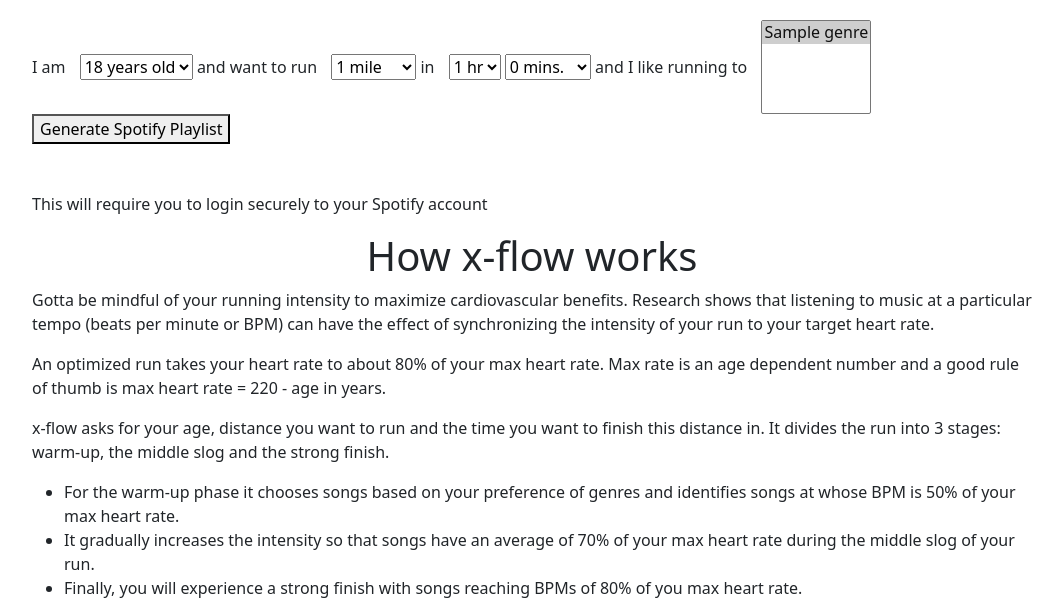
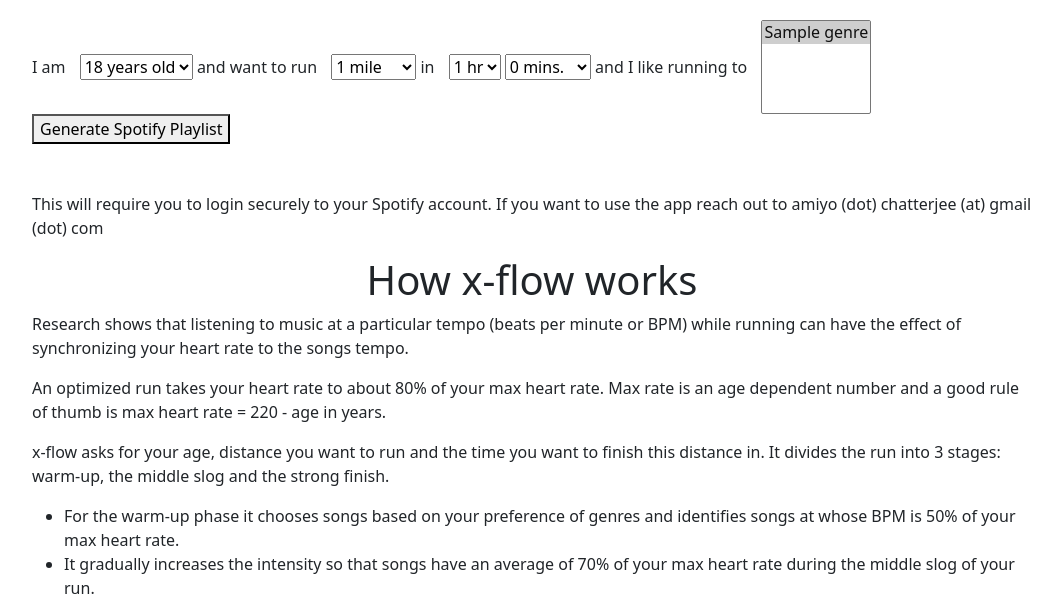
Before and after one commit to AmiyoKC/x-flow, a Flask app: page / in a window 1280 px wide. Shown: the part 392-992 px from the top of the page, without its empty margins (108-1171 px from the left). Run offline with Flask 3, Linux system fonts and the light colour scheme; a database or web service that is not in the repository returns one stand-in record (values such as "Sample title"); data that the repository does not hold is empty.

Commit message:
message on landing page asking for registration

```diff
--- a/app.py
+++ b/app.py
@@ -41,15 +41,6 @@
 
 app.secret_key = os.getenv('FLASK_SECRET_KEY', 'default_secret_key')
 redis_connected = False
-
-
-
-try:
-    redis = Redis.from_url(os.getenv("REDIS_URL"))
-    redis.ping()
-    print("Connected to Redis on startup")
-except Exception as e:
-    print(f"Failed to connect to Redis on startup: {e}")
 
 # Spotify API credentials from environment variables
 SPOTIPY_CLIENT_ID = os.getenv('SPOTIPY_CLIENT_ID')
--- a/templates/home.html
+++ b/templates/home.html
@@ -44,12 +44,13 @@
     <br><br>
 
 
-    <p> This will require you to login securely to your Spotify account </p>
+    <p> This will require you to login securely to your Spotify account. If you want to use the app reach out to  amiyo (dot) chatterjee (at) gmail (dot) com </p>
+
 
     <h1 class='text-center'>How x-flow works</h1>
 
       <p>
-        Gotta be mindful of your running intensity to maximize cardiovascular benefits. Research shows that listening to music at a particular tempo (beats per minute or BPM) can have the effect of synchronizing the intensity of your run to your target heart rate.
+         Research shows that listening to music at a particular tempo (beats per minute or BPM) while running can have the effect of synchronizing your heart rate to the songs tempo.
       </p>
       <p>
         An optimized run takes your heart rate to about 80% of your max heart rate. Max rate is an age dependent number and a good rule of thumb is max heart rate  = 220 - age in years.
```
Also changed, not shown: 3 other files.
